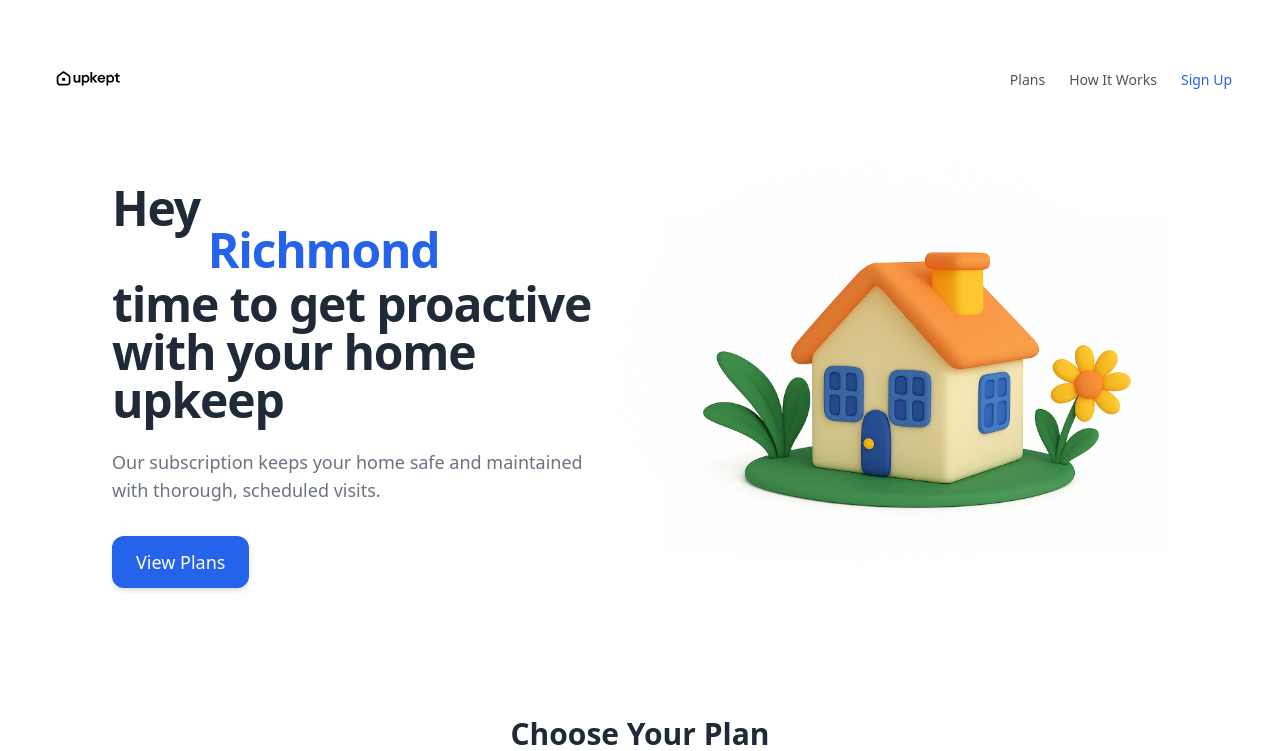
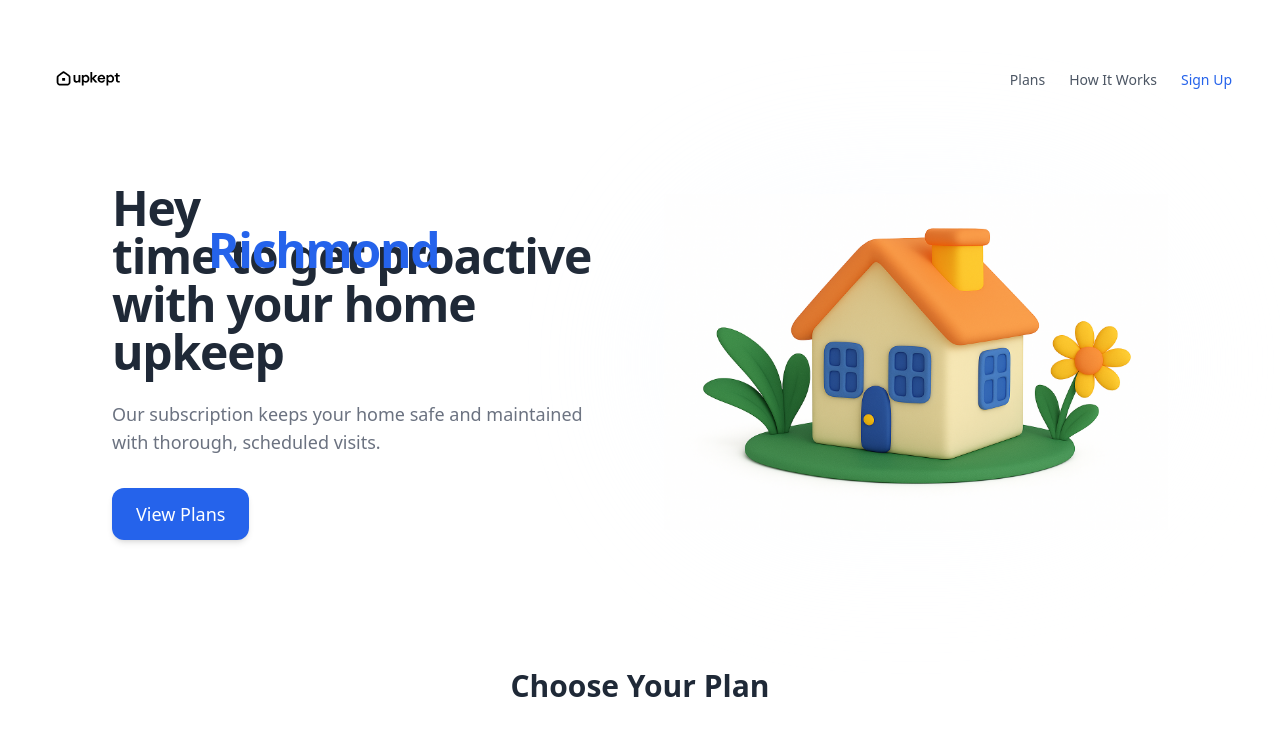
Before and after one commit to nickalodian-upkept/upkept-homepage, a Next.js app: page / in a window 1280 px wide. Shown: the top 751 px of the page. Built offline with nearby package versions, Linux system fonts and the light colour scheme.

Commit message:
Redesign hero section with premium styling

```diff
--- a/pages/index.js
+++ b/pages/index.js
@@ -43,7 +43,7 @@ export default function Home() {
     {/* Left Side: Headline & CTA */}
     <div className="text-left">
 <h2 className="text-4xl sm:text-5xl font-bold leading-tight mb-6 tracking-tight">
-  <span className="flex flex-wrap items-baseline gap-x-2">
+  <span className="inline-flex items-baseline gap-x-2 whitespace-nowrap">
     <span>Hey</span>
     <span className="relative w-[11ch] inline-block text-blue-600 font-bold">
       {cities.map((city, index) => (
```
